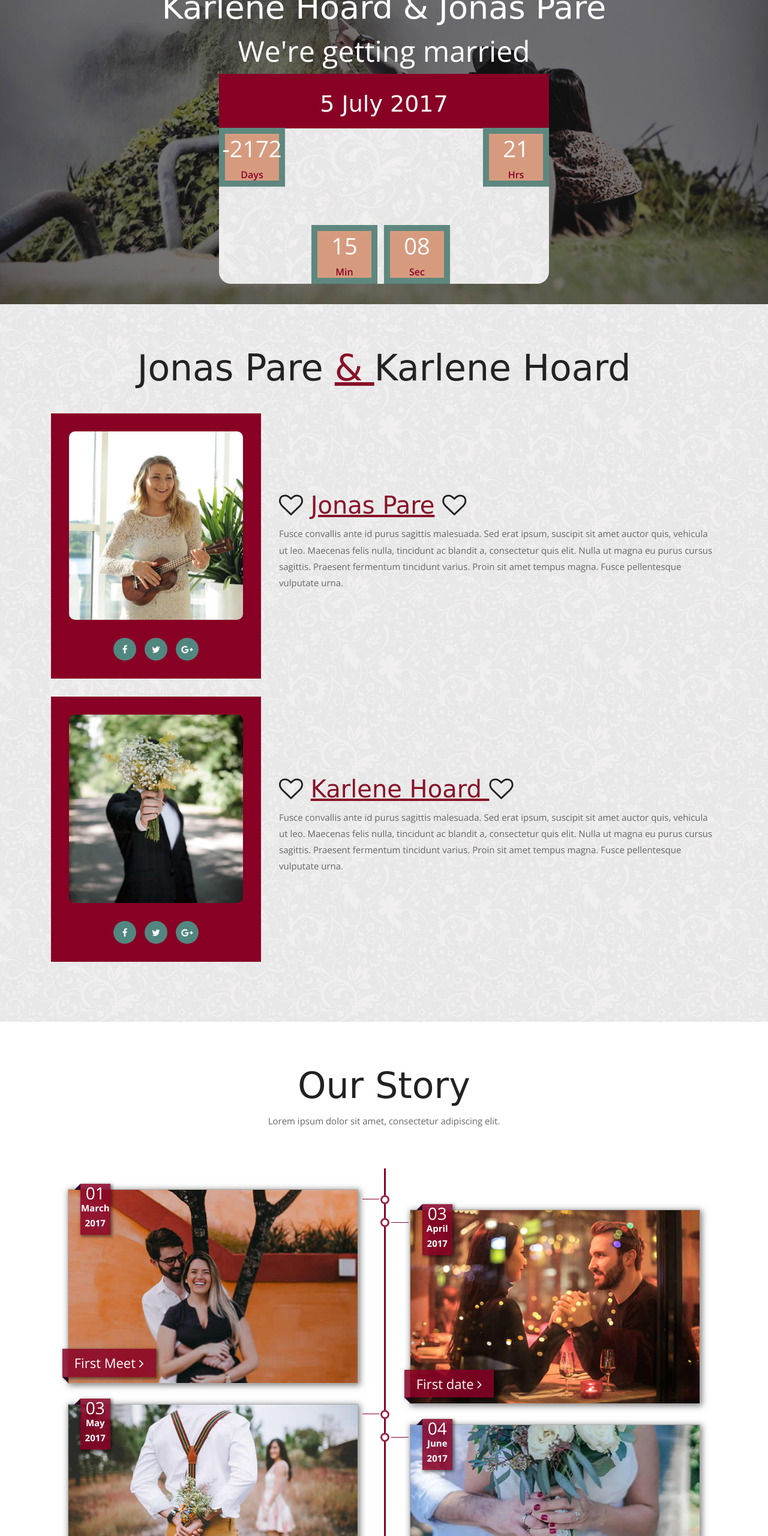
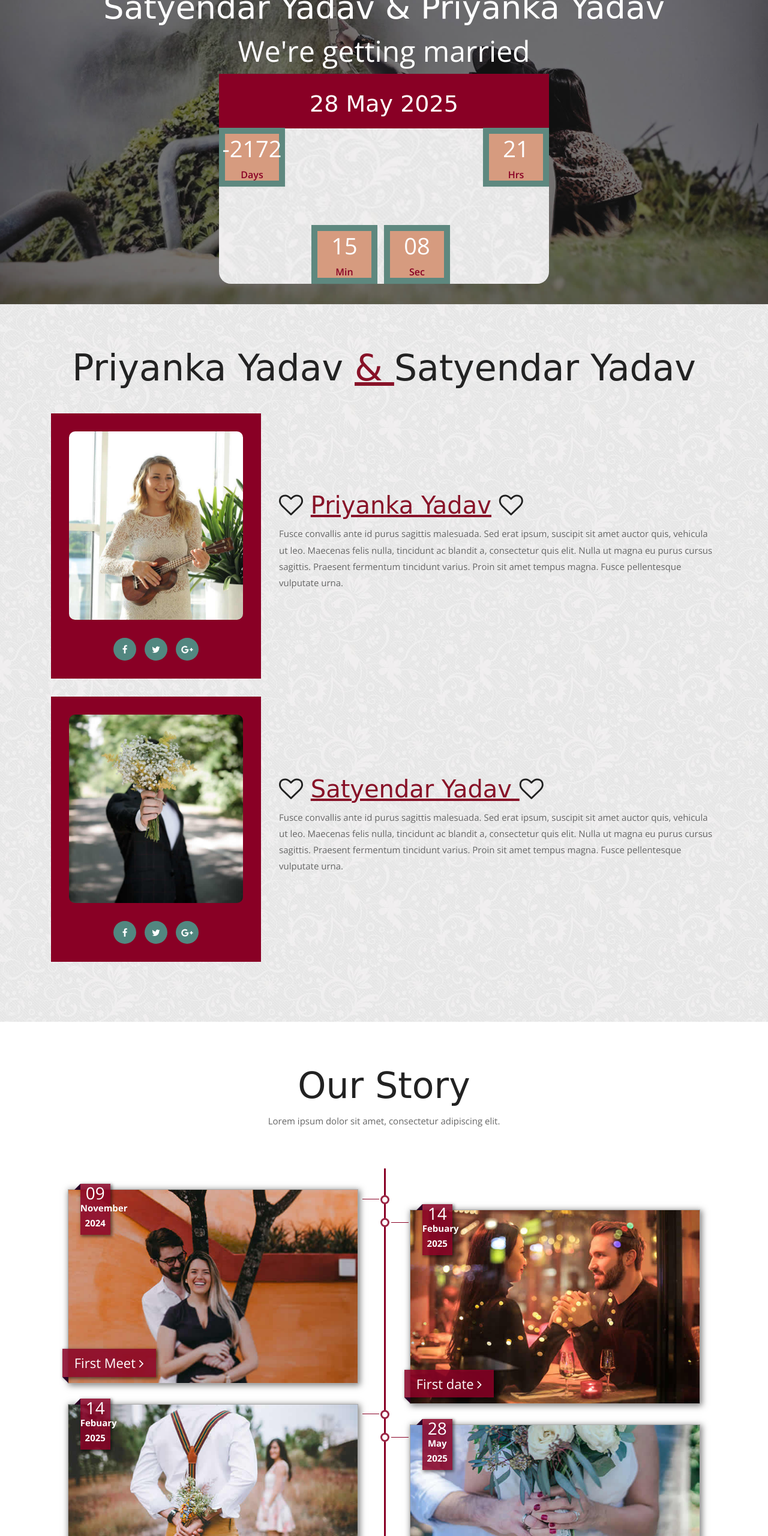
Before and after one commit to SatyendarYadav/shadi, a plain HTML site: page index.html in a window 1280 px wide. Shown: the part 160-2720 px from the top of the page at 60% size. Drawn offline with nearby package versions, Linux system fonts and the light colour scheme; a web font is replaced by a local one.

Commit message:
dates changed

```diff
--- a/index.html
+++ b/index.html
@@ -8,7 +8,7 @@
     <meta name="viewport" content="width=device-width, minimum-scale=1.0, maximum-scale=1.0, user-scalable=no">
 
      <!-- Site Metas -->
-    <title>Sweetwedding - Responsive OnePage HTML5 Template</title>
+    <title>Satyendar Wedding Template</title>
     <meta name="keywords" content="">
     <meta name="description" content="">
     <meta name="author" content="">
@@ -39,7 +39,7 @@
 	<!-- LOADER -->
     <div id="preloader">
 		<div class="preloader pulse">
-			<h3>Karlene Hoard & Jonas Pare</h3>
+			<h3>Satyendar & Priyanka</h3>
 		</div>
     </div><!-- end loader -->
     <!-- END LOADER -->
@@ -79,11 +79,11 @@
 			<li><img src="images/slider-03.jpg" alt=""></li>
 		</ul>
 		<div class="lbox-details">
-			<h1>Karlene Hoard  & Jonas Pare</h1>
+			<h1>Satyendar Yadav & Priyanka Yadav</h1>
 			<h2>We're getting married</h3>
 			<div class="countdown main-time clearfix">
 				<div id="timer">
-					<h3> 5 July 2017</h3>
+					<h3> 28 May 2025</h3>
 					<div id="days"></div>
 					<div id="hours"></div>
 					<div id="minutes"></div>
@@ -101,7 +101,7 @@
 				<div class="row">
 					<div class="col-lg-12 text-center">
 						<div class="title-box">
-							<h2>Jonas Pare <span> & </span> Karlene Hoard </h2>
+							<h2>Priyanka Yadav <span> & </span> Satyendar Yadav </h2>
 						</div>
 					</div>
 				</div>
@@ -121,7 +121,7 @@
 								</div>
 							</div>
 							<div class="col-lg-8 col-md-6 col-sm-12">
-								<h2> <i class="fa fa-heart-o" aria-hidden="true"></i> <span>Jonas Pare</span> <i class="fa fa-heart-o" aria-hidden="true"></i></h2>
+								<h2> <i class="fa fa-heart-o" aria-hidden="true"></i> <span>Priyanka Yadav</span> <i class="fa fa-heart-o" aria-hidden="true"></i></h2>
 								<p>Fusce convallis ante id purus sagittis malesuada. Sed erat ipsum, suscipit sit amet auctor quis, vehicula ut leo. Maecenas felis nulla, tincidunt ac blandit a, consectetur quis elit. Nulla ut magna eu purus cursus sagittis. Praesent fermentum tincidunt varius. Proin sit amet tempus magna. Fusce pellentesque vulputate urna. </p>
 							</div>
 						</div>
@@ -139,7 +139,7 @@
 								</div>
 							</div>
 							<div class="col-lg-8 col-md-6 col-sm-12">
-								<h2> <i class="fa fa-heart-o" aria-hidden="true"></i> <span>Karlene Hoard </span> <i class="fa fa-heart-o" aria-hidden="true"></i></h2>
+								<h2> <i class="fa fa-heart-o" aria-hidden="true"></i> <span>Satyendar Yadav </span> <i class="fa fa-heart-o" aria-hidden="true"></i></h2>
 								<p>Fusce convallis ante id purus sagittis malesuada. Sed erat ipsum, suscipit sit amet auctor quis, vehicula ut leo. Maecenas felis nulla, tincidunt ac blandit a, consectetur quis elit. Nulla ut magna eu purus cursus sagittis. Praesent fermentum tincidunt varius. Proin sit amet tempus magna. Fusce pellentesque vulputate urna. </p>
 							</div>
 						</div>
@@ -170,9 +170,9 @@
 						<div class="col-lg-6 col-md-6 col-sm-12 col-xs-12 item" >
 							<div class="caption">
 								<div class="star center-block">
-									<span class="h3">01</span>
-									<span>March </span>
-									<span>2017</span>
+									<span class="h3">09</span>
+									<span>November </span>
+									<span>2024</span>
 								</div>
 								<div class="image">
 									<img src="images/time-01.jpg" alt="" />
@@ -188,9 +188,9 @@
 						<div class="col-lg-6 col-md-6 col-sm-12 col-xs-12 item">
 							<div class="caption">
 								<div class="star center-block">
-									<span class="h3">03</span>
-									<span>April</span>
-									<span>2017</span>
+									<span class="h3">14</span>
+									<span>Febuary</span>
+									<span>2025</span>
 								</div>
 								<div class="image">
 									<img src="images/time-02.jpg" alt="" />
@@ -206,9 +206,9 @@
 						<div class="col-lg-6 col-md-6 col-sm-12 col-xs-12 item">
 							<div class="caption">
 								<div class="star center-block">
-									<span class="h3">03</span>
-									<span>May</span>
-									<span>2017</span>
+									<span class="h3">14</span>
+									<span>Febuary</span>
+									<span>2025</span>
 								</div>
 								<div class="image">
 									<img src="images/time-03.jpg" alt="" />
@@ -224,14 +224,14 @@
 						<div class="col-lg-6 col-md-6 col-sm-12 col-xs-12 item">
 							<div class="caption">
 								<div class="star center-block">
-									<span class="h3">04</span>
-									<span>June</span>
-									<span>2017</span>
+									<span class="h3">28</span>
+									<span>May</span>
+									<span>2025</span>
 								</div>
 								<div class="image">
 									<img src="images/time-04.jpg" alt="" />
 									<div class="title">
-										<h2>Engagement <i class="fa fa-angle-right" aria-hidden="true"></i></h2>
+										<h2>Wedding <i class="fa fa-angle-right" aria-hidden="true"></i></h2>
 									</div>
 								</div>
 								<div class="textContent">
@@ -242,14 +242,14 @@
 						<div class="col-lg-6 col-md-6 col-sm-12 col-xs-12 item">
 							<div class="caption">
 								<div class="star center-block">
-									<span class="h3">04</span>
-									<span>July</span>
-									<span>2017</span>
+									<span class="h3">01</span>
+									<span>June</span>
+									<span>2025</span>
 								</div>
 								<div class="image">
 									<img src="images/time-05.jpg" alt="" />
 									<div class="title">
-										<h2>My Wedding <i class="fa fa-angle-right" aria-hidden="true"></i></h2>
+										<h2>Reception <i class="fa fa-angle-right" aria-hidden="true"></i></h2>
 									</div>
 								</div>
 								<div class="textContent">
```
